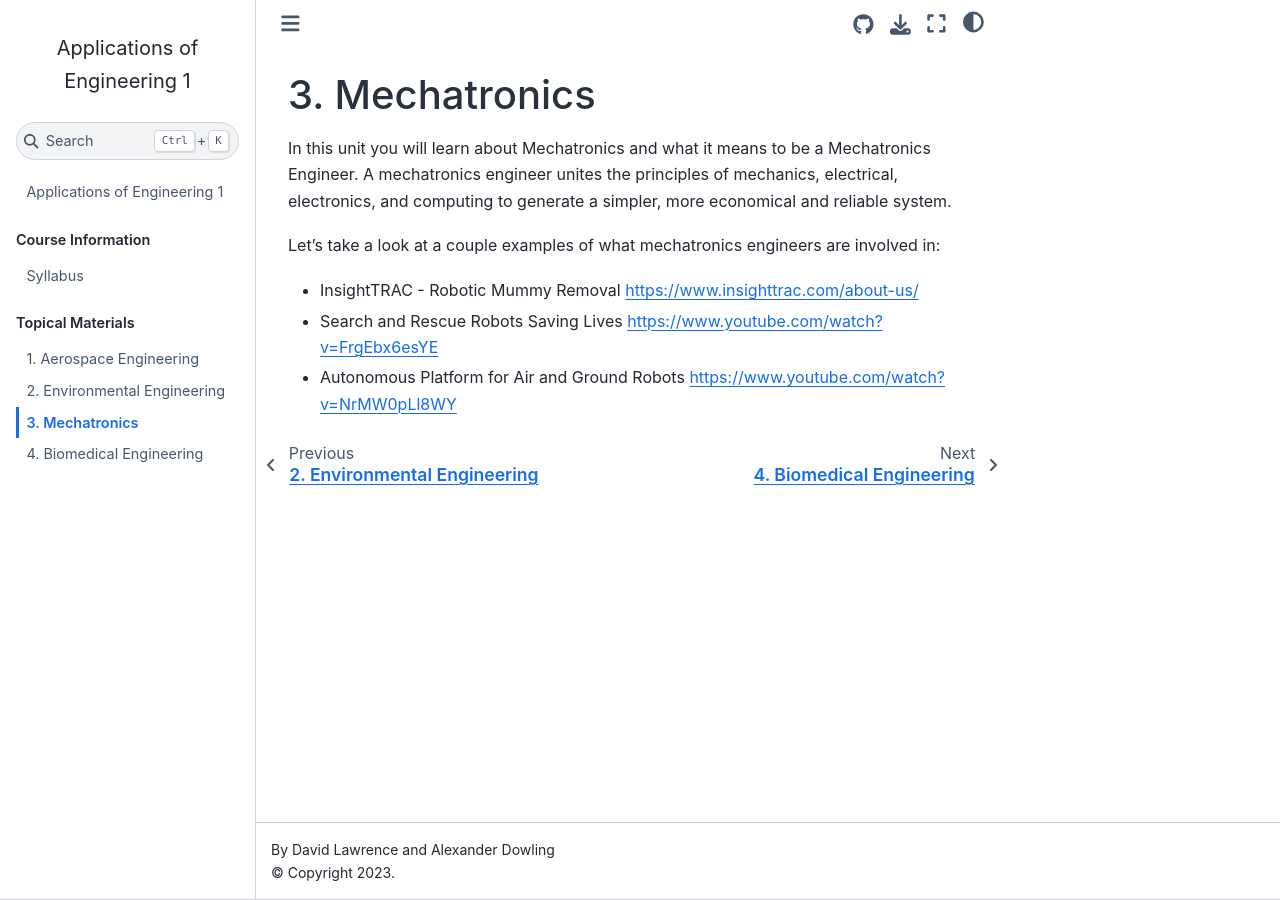
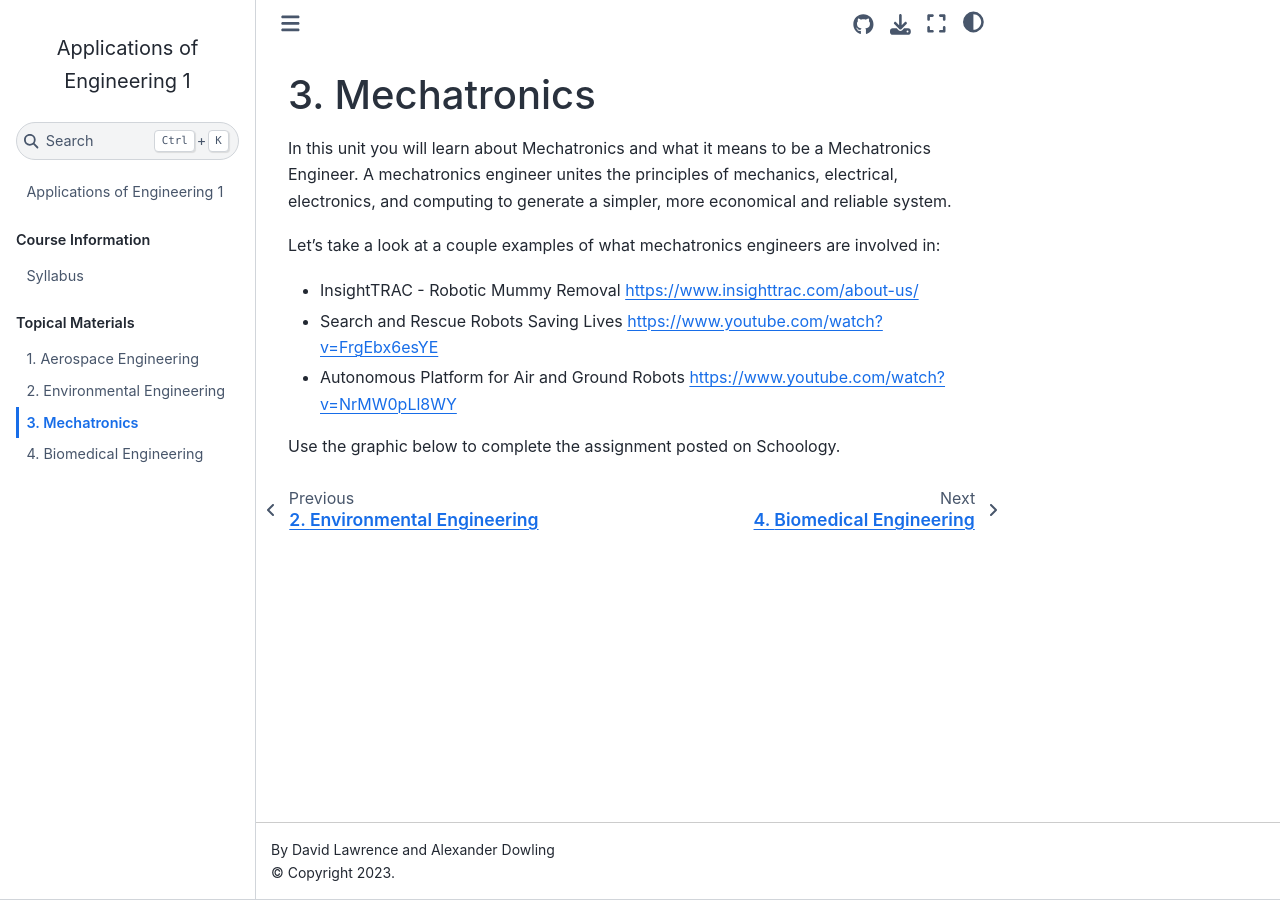
Before and after one commit to Culver-Academies/engineering1, a Jupyter Book: the page built from mech/mechatronics.md, in a window 1280 px wide. Built offline with Jupyter Book 1.0.4 settings and Sphinx 7.4.7 and the Sphinx Book theme 1.1.4, drawn with Linux system fonts in a browser that asks for light colours.

Commit message:
Update mechatronics.md

```diff
--- a/mech/mechatronics.md
+++ b/mech/mechatronics.md
@@ -7,3 +7,5 @@ Let's take a look at a couple examples of what mechatronics engineers are involv
 * InsightTRAC - Robotic Mummy Removal https://www.insighttrac.com/about-us/
 * Search and Rescue Robots Saving Lives https://www.youtube.com/watch?v=FrgEbx6esYE
 * Autonomous Platform for Air and Ground Robots https://www.youtube.com/watch?v=NrMW0pLl8WY
+
+Use the graphic below to complete the assignment posted on Schoology.
```
